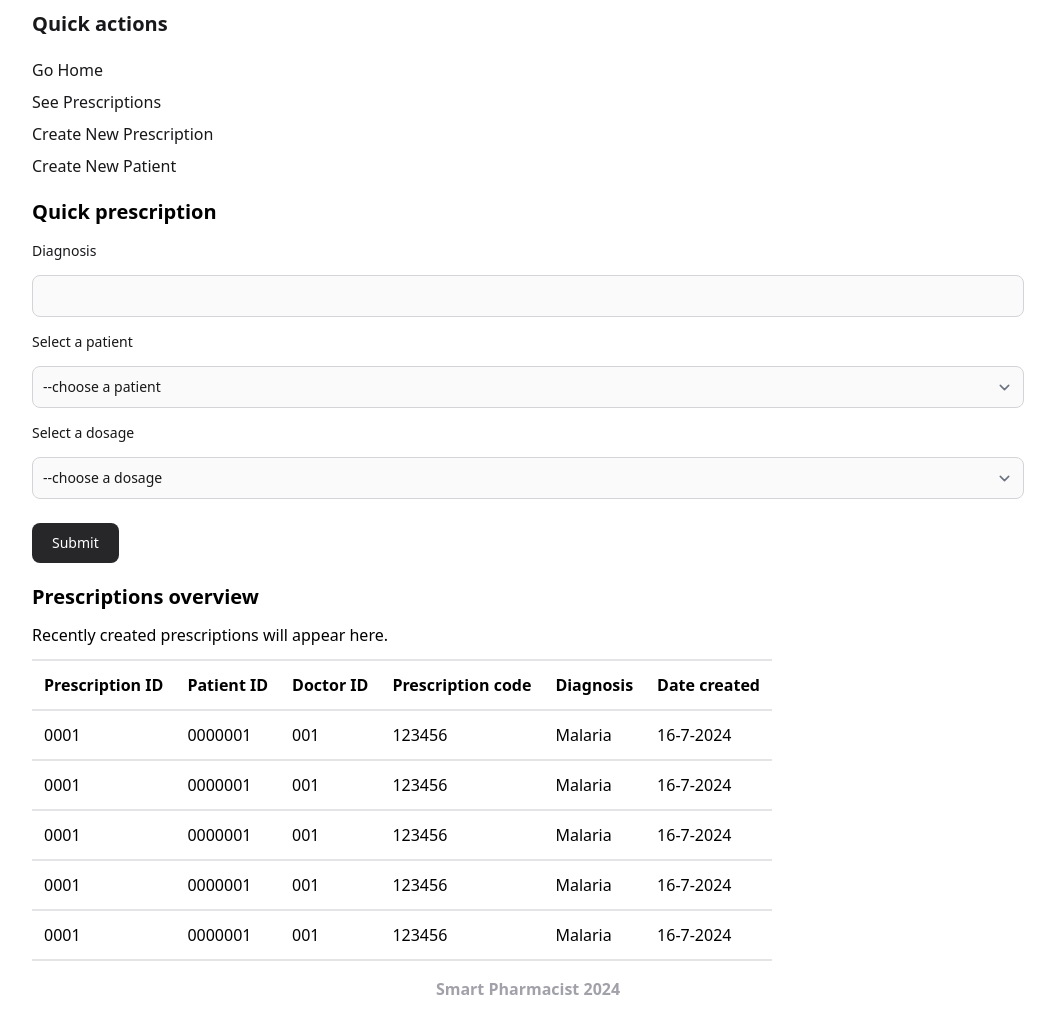
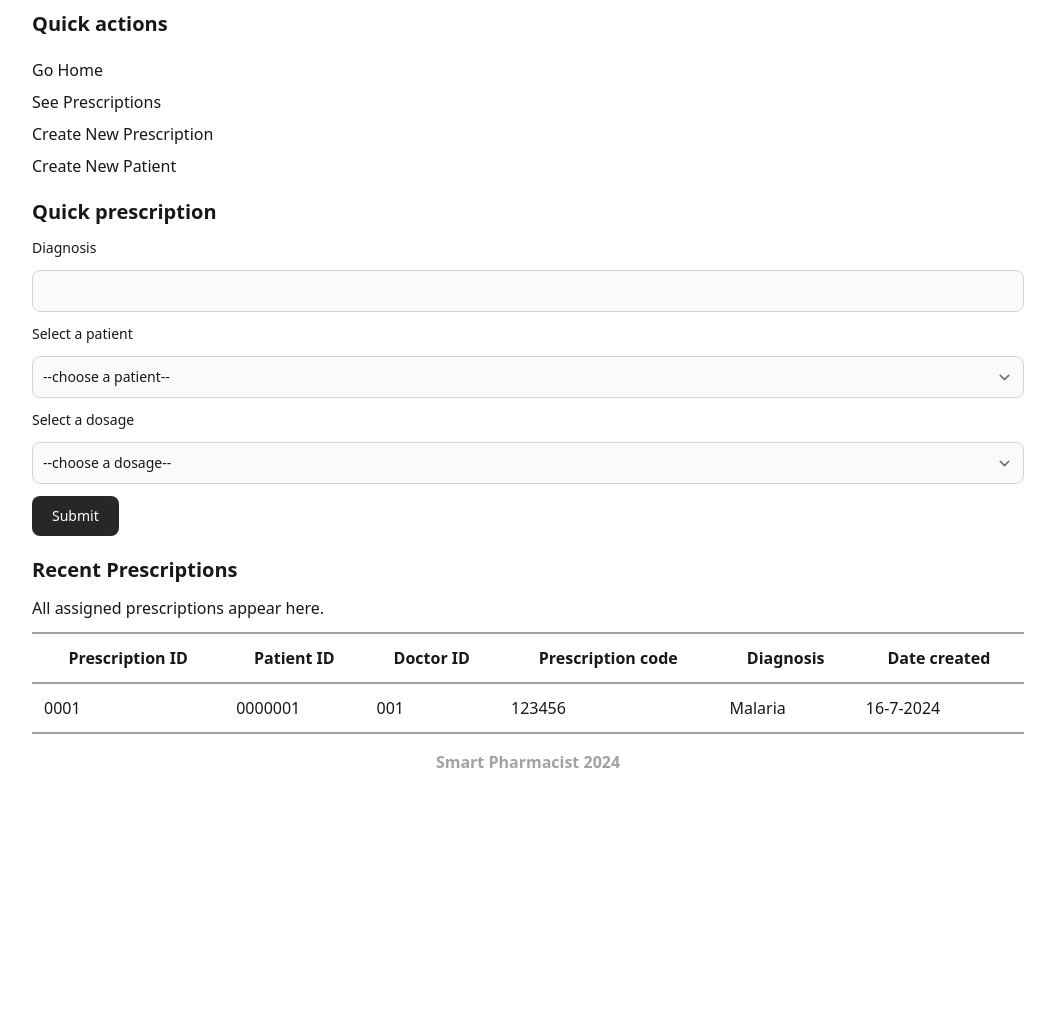
Before and after one commit to Victor-M16/Smart-Pharmacist, a Django app: template smartpharmacist/core/templates/core/doc-home.html in a window 1280 px wide. Shown: the part 50-1083 px from the top of the page, without its empty margins (112-1167 px from the left). After the commit the page ends 818 px from the top, so only its background shows below. Run offline with Django 3.2, Linux system fonts and the light colour scheme; the template is opened without the code that fills it, so the values that code supplies are empty; some libraries are stand-ins or nearby versions; some web fonts are replaced.

Commit message:
bring doctor home page up to date with new layout

```diff
--- a/smartpharmacist/core/templates/core/doc-home.html
+++ b/smartpharmacist/core/templates/core/doc-home.html
@@ -1,9 +1,9 @@
 {% extends "core/base.html" %} {% block content %}
 <!-- quick prescription form -->
 <div class="h-full flex flex-col flex-initial">
-  <form action="/my-handling-form-page" method="post">
-    <p class="text-xl font-bold py-3">Quick prescription</p>
-    <label for="diagnosis" class="text-sm leading-6 text-zinc-900"
+  <form action="#" method="post">
+    <p class="text-xl text-zinc-900 font-bold py-3 dark:text-zinc-50">Quick prescription</p>
+    <label for="diagnosis" class="block mb-2 text-sm font-medium text-zinc-900 dark:text-zinc-300"
       >Diagnosis</label
     >
     <div class="my-3">
@@ -18,8 +18,8 @@
     <div>
       <label
         for="patient-select"
-        class="text-sm leading-6 text-zinc-900"
-        for="patient-select"
+        class="block mb-2 text-sm font-medium text-zinc-900 dark:text-zinc-300"
+        for="patient-menu"
         >Select a patient</label
       >
       <div class="my-3">
@@ -28,7 +28,7 @@
           name="patients"
           id="patient-menu"
         >
-          <option value="generic">--choose a patient</option>
+          <option value="generic">--choose a patient--</option>
           <option value="Khumbo">Khumbo</option>
           <option value="Victor">Victor</option>
         </select>
@@ -37,7 +37,7 @@
     <div>
       <label
         for="dosage-select"
-        class="text-sm leading-6 text-zinc-900"
+        class="block mb-2 text-sm font-medium text-zinc-900 dark:text-zinc-300"
         for="dosage-select"
         >Select a dosage</label
       >
@@ -45,9 +45,9 @@
         <select
           class="bg-zinc-50 border border-zinc-300 text-zinc-900 text-sm rounded-lg focus:ring-zinc-500 focus:border-zinc-500 block w-full p-2.5 dark:bg-zinc-700 dark:border-zinc-600 dark:placeholder-zinc-400 dark:text-white dark:focus:ring-zinc-500 dark:focus:border-zinc-500"
           name="dosages"
-          id="dosage-menu"
+          id="dosage-select"
         >
-          <option value="">--choose a dosage</option>
+          <option value="">--choose a dosage--</option>
           <option value="panado">Panado 20T</option>
           <option value="aspirin">Aspirin 20T</option>
         </select>
@@ -55,7 +55,7 @@
     </div>
     <button
       type="button"
-      class="mt-3 text-white bg-zinc-800 hover:bg-zinc-900 focus:outline-none focus:ring-4 focus:ring-zinc-300 font-medium rounded-lg text-sm px-5 py-2.5 me-2 mb-2 dark:bg-zinc-800 dark:hover:bg-zinc-700 dark:focus:ring-zinc-700 dark:border-zinc-700"
+      class="text-white bg-zinc-800 hover:bg-zinc-900 focus:outline-none focus:ring-4 focus:ring-zinc-300 font-medium rounded-lg text-sm px-5 py-2.5 me-2 mb-2 dark:bg-zinc-800 dark:hover:bg-zinc-900 dark:focus:ring-zinc-700 dark:border-zinc-700 transition"
     >
       Submit
     </button>
@@ -63,80 +63,40 @@
 </div>
 <!-- quick prescription view -->
 <!-- placeholder data -->
-<div class="flex-initial relative overflow-x-auto">
-  <p class="text-xl font-bold py-3">Prescriptions overview</p>
-  <p class="mb-3">Recently created prescriptions will appear here.</p>
-  <table class="table-auto">
+<div class= "relative overflow-x-auto">
+  <p class="text-xl font-bold py-3 text-zinc-900 dark:text-zinc-50">Recent Prescriptions</p>
+  <p class="mb-3 text-zinc-900 dark:text-zinc-200">All assigned prescriptions appear here.</p>
+  <table class="table-auto w-full">
     <thead>
       <tr>
-        <th class="border-y-2 border-collapse border-zinc-200 p-3">
+        <th class="text-zinc-900 dark:text-zinc-300 border-y-2 border-collapse border-zinc-400 p-3">
           Prescription ID
         </th>
-        <th class="border-y-2 border-collapse border-zinc-200 p-3">
+        <th class="text-zinc-900 dark:text-zinc-300 border-y-2 border-collapse border-zinc-400 p-3">
           Patient ID
         </th>
-        <th class="border-y-2 border-collapse border-zinc-200 p-3">
+        <th class="text-zinc-900 dark:text-zinc-300 border-y-2 border-collapse border-zinc-400 p-3">
           Doctor ID
         </th>
-        <th class="border-y-2 border-collapse border-zinc-200 p-3">
+        <th class="text-zinc-900 dark:text-zinc-300 border-y-2 border-collapse border-zinc-400 p-3">
           Prescription code
         </th>
-        <th class="border-y-2 border-collapse border-zinc-200 p-3">
+        <th class="text-zinc-900 dark:text-zinc-300 border-y-2 border-collapse border-zinc-400 p-3">
           Diagnosis
         </th>
-        <th class="border-y-2 border-collapse border-zinc-200 p-3">
+        <th class="text-zinc-900 dark:text-zinc-300 border-y-2 border-collapse border-zinc-400 p-3">
           Date created
         </th>
       </tr>
     </thead>
     <tbody>
       <tr>
-        <td class="border-y-2 border-collapse border-zinc-200 p-3">0001</td>
-        <td class="border-y-2 border-collapse border-zinc-200 p-3">0000001</td>
-        <td class="border-y-2 border-collapse border-zinc-200 p-3">001</td>
-        <td class="border-y-2 border-collapse border-zinc-200 p-3">123456</td>
-        <td class="border-y-2 border-collapse border-zinc-200 p-3">Malaria</td>
-        <td class="border-y-2 border-collapse border-zinc-200 p-3">
-          16-7-2024
-        </td>
-      </tr>
-      <tr>
-        <td class="border-y-2 border-collapse border-zinc-200 p-3">0001</td>
-        <td class="border-y-2 border-collapse border-zinc-200 p-3">0000001</td>
-        <td class="border-y-2 border-collapse border-zinc-200 p-3">001</td>
-        <td class="border-y-2 border-collapse border-zinc-200 p-3">123456</td>
-        <td class="border-y-2 border-collapse border-zinc-200 p-3">Malaria</td>
-        <td class="border-y-2 border-collapse border-zinc-200 p-3">
-          16-7-2024
-        </td>
-      </tr>
-      <tr>
-        <td class="border-y-2 border-collapse border-zinc-200 p-3">0001</td>
-        <td class="border-y-2 border-collapse border-zinc-200 p-3">0000001</td>
-        <td class="border-y-2 border-collapse border-zinc-200 p-3">001</td>
-        <td class="border-y-2 border-collapse border-zinc-200 p-3">123456</td>
-        <td class="border-y-2 border-collapse border-zinc-200 p-3">Malaria</td>
-        <td class="border-y-2 border-collapse border-zinc-200 p-3">
-          16-7-2024
-        </td>
-      </tr>
-      <tr>
-        <td class="border-y-2 border-collapse border-zinc-200 p-3">0001</td>
-        <td class="border-y-2 border-collapse border-zinc-200 p-3">0000001</td>
-        <td class="border-y-2 border-collapse border-zinc-200 p-3">001</td>
-        <td class="border-y-2 border-collapse border-zinc-200 p-3">123456</td>
-        <td class="border-y-2 border-collapse border-zinc-200 p-3">Malaria</td>
-        <td class="border-y-2 border-collapse border-zinc-200 p-3">
-          16-7-2024
-        </td>
-      </tr>
-      <tr>
-        <td class="border-y-2 border-collapse border-zinc-200 p-3">0001</td>
-        <td class="border-y-2 border-collapse border-zinc-200 p-3">0000001</td>
-        <td class="border-y-2 border-collapse border-zinc-200 p-3">001</td>
-        <td class="border-y-2 border-collapse border-zinc-200 p-3">123456</td>
-        <td class="border-y-2 border-collapse border-zinc-200 p-3">Malaria</td>
-        <td class="border-y-2 border-collapse border-zinc-200 p-3">
+        <td class="text-zinc-900 dark:text-zinc-300 border-y-2 border-collapse border-zinc-400 p-3">0001</td>
+        <td class="text-zinc-900 dark:text-zinc-300 border-y-2 border-collapse border-zinc-400 p-3">0000001</td>
+        <td class="text-zinc-900 dark:text-zinc-300 border-y-2 border-collapse border-zinc-400 p-3">001</td>
+        <td class="text-zinc-900 dark:text-zinc-300 border-y-2 border-collapse border-zinc-400 p-3">123456</td>
+        <td class="text-zinc-900 dark:text-zinc-300 border-y-2 border-collapse border-zinc-400 p-3">Malaria</td>
+        <td class="text-zinc-900 dark:text-zinc-300 border-y-2 border-collapse border-zinc-400 p-3">
           16-7-2024
         </td>
       </tr>
--- a/smartpharmacist/theme/static/css/dist/styles.css
+++ b/smartpharmacist/theme/static/css/dist/styles.css
@@ -803,6 +803,22 @@ select {
   position: relative;
 }
 
+.bottom-0 {
+  bottom: 0px;
+}
+
+.end-0 {
+  inset-inline-end: 0px;
+}
+
+.start-0 {
+  inset-inline-start: 0px;
+}
+
+.m-auto {
+  margin: auto;
+}
+
 .mx-20 {
   margin-left: 5rem;
   margin-right: 5rem;
@@ -1033,6 +1049,11 @@ select {
   border-color: rgb(212 212 216 / var(--tw-border-opacity));
 }
 
+.border-zinc-400 {
+  --tw-border-opacity: 1;
+  border-color: rgb(161 161 170 / var(--tw-border-opacity));
+}
+
 .bg-gray-50 {
   --tw-bg-opacity: 1;
   background-color: rgb(249 250 251 / var(--tw-bg-opacity));
@@ -1113,6 +1134,26 @@ select {
   padding-bottom: 0.75rem;
 }
 
+.py-4 {
+  padding-top: 1rem;
+  padding-bottom: 1rem;
+}
+
+.pb-0 {
+  padding-bottom: 0px;
+}
+
+.pb-4 {
+  padding-bottom: 1rem;
+}
+
+.pt-2 {
+  padding-top: 0.5rem;
+}
+
+.text-center {
+  text-align: center;
+}
 
 .font-serif {
   font-family: ui-serif, Georgia, Cambria, "Times New Roman", Times, serif;
```
